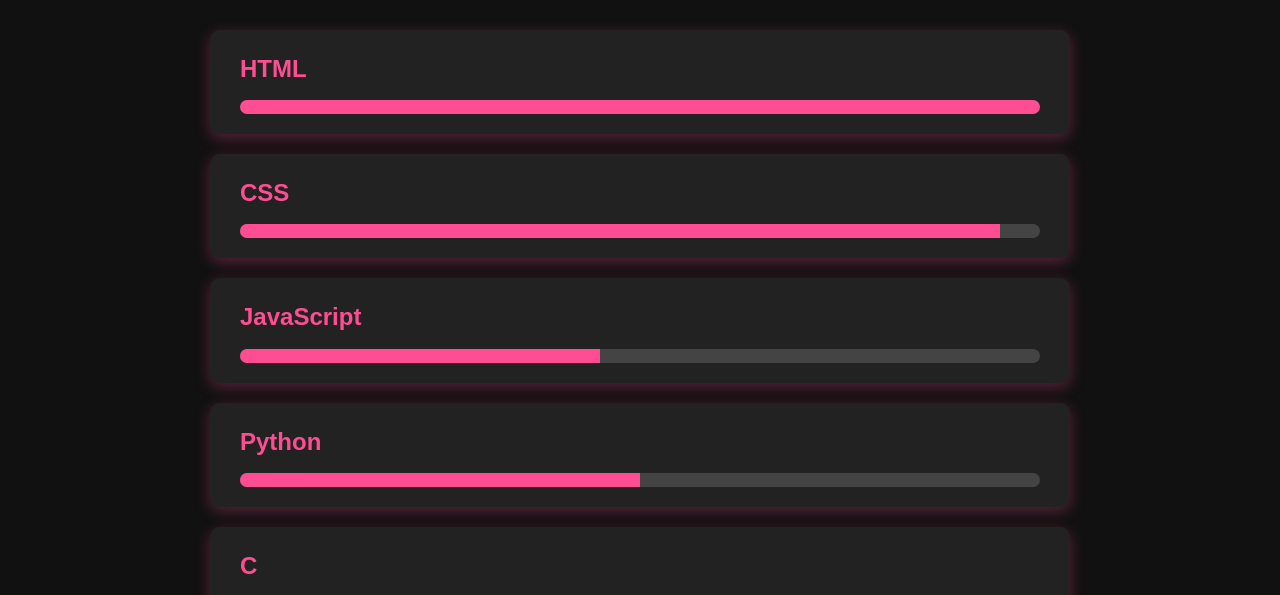
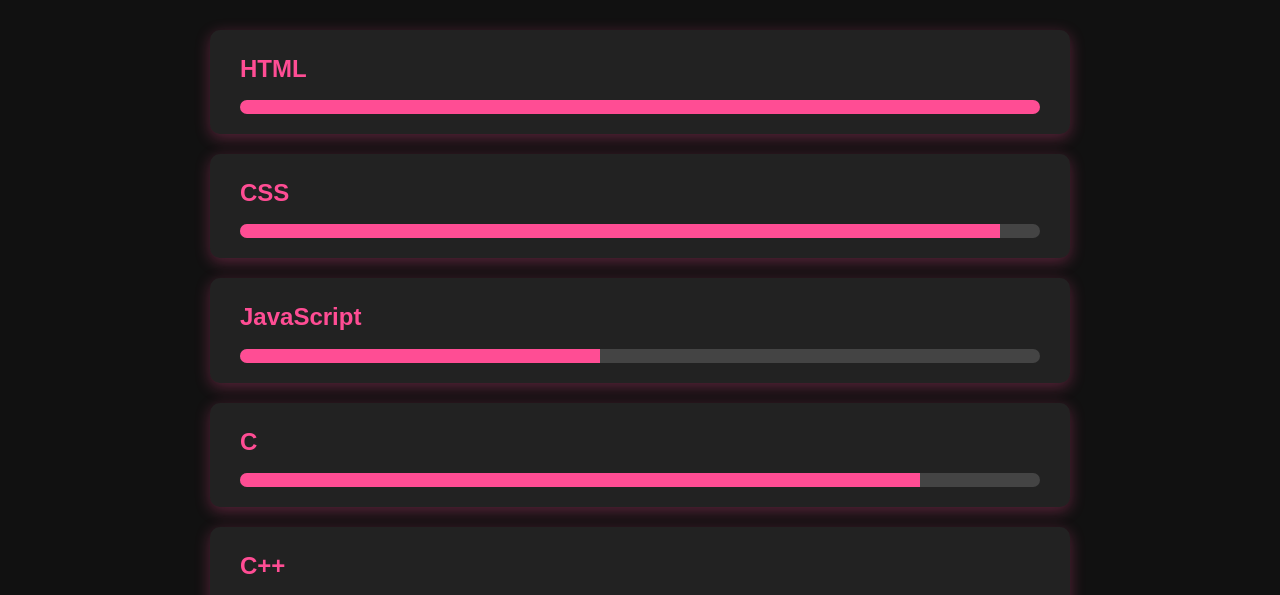
Before and after one commit to Anushka-045/portfoliop, a plain HTML site: page skill.html in a window 1280 px wide. Shown: the part 194-789 px from the top of the page. Drawn offline with Linux system fonts and the light colour scheme.

Commit message:
Update skill.html

```diff
--- a/skill.html
+++ b/skill.html
@@ -6,7 +6,6 @@
   <title>Anushka's Skills</title>
   <link rel="stylesheet" href="styles.css" />
   <style>
-    /* Skill page specific styles */
     .skills-container {
       max-width: 900px;
       margin: 50px auto;
@@ -93,13 +92,6 @@
     </div>
 
     <div class="skill-card">
-      <div class="skill-name">Python</div>
-      <div class="skill-bar">
-        <div class="skill-progress" style="width: 50%;"></div>
-      </div>
-    </div>
-
-    <div class="skill-card">
       <div class="skill-name">C</div>
       <div class="skill-bar">
         <div class="skill-progress" style="width: 85%;"></div>
@@ -115,7 +107,6 @@
   </main>
 
   <script>
-    // Animate the skill progress bars on page load
     window.addEventListener('DOMContentLoaded', () => {
       const progresses = document.querySelectorAll('.skill-progress');
       progresses.forEach(bar => {
```
